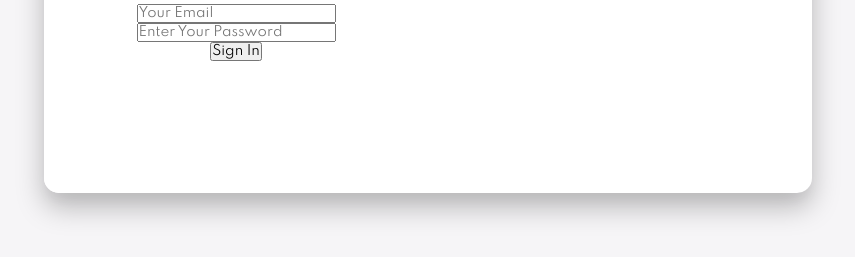
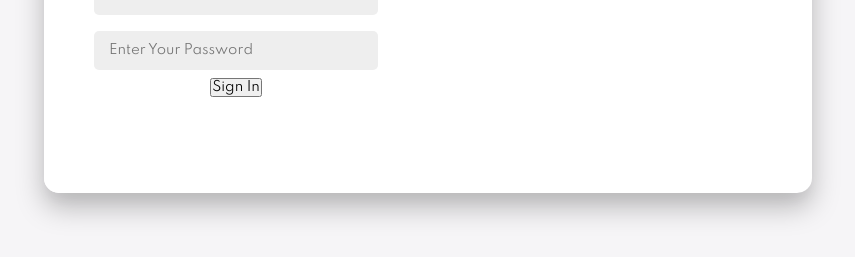
Before and after one commit to adityarajofficial0096/EShopee, a plain HTML site: page signup.html in a window 1280 px wide. Shown: the part 415-672 px from the top of the page, without its empty margins (212-1067 px from the left). Drawn offline with Linux system fonts and the light colour scheme.

Commit message:
Added Styling for Input using forminput

```diff
--- a/style.css
+++ b/style.css
@@ -341,6 +341,17 @@ p.formpara
     line-height: 20px;
     letter-spacing: 0.5px;
     margin: 15px 0 20px;
+}
+
+input.forminput
+{
+    background: #eee;
+    padding: 12px 15px;
+    margin: 8px 15px;
+    width: 100%;
+    border-radius: 5px;
+    border: none;
+    outline: none;
 }
 
 #product1 .pro-container
```
